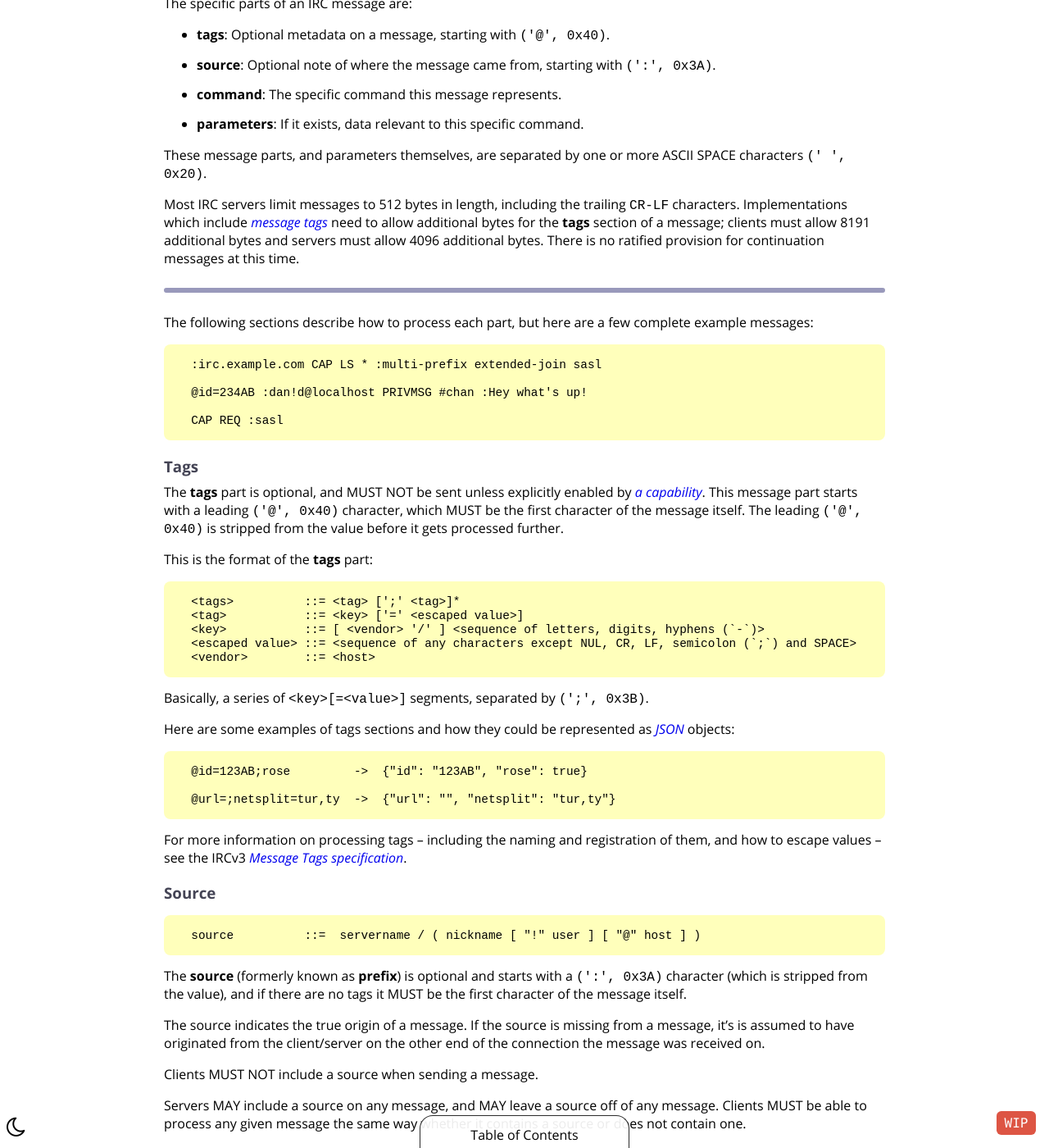
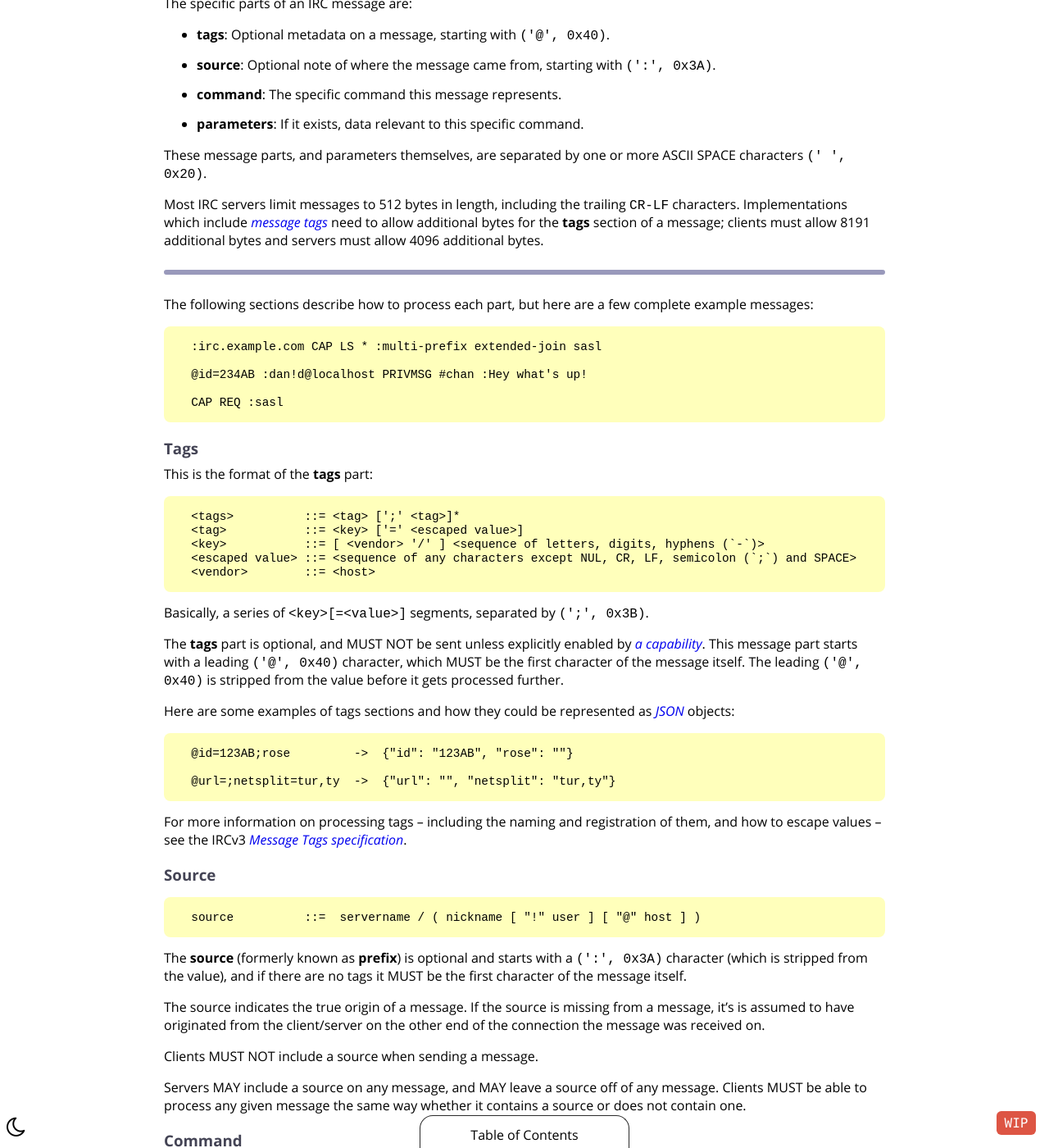
Before and after one commit to ircdocs/modern-irc, a Jekyll site: the page built from index.md, in a window 1280 px wide and 1400 px high, scrolled down 7652 px. Shown: the whole window at 82% size. Built offline with Jekyll 4.4.1, drawn with Linux system fonts in a browser that asks for light colours; some of the changed text lies outside the part shown.

Commit message:
Do the things

```diff
--- a/index.md
+++ b/index.md
@@ -283,7 +283,7 @@ The specific parts of an IRC message are:
 
 These message parts, and parameters themselves, are separated by one or more ASCII SPACE characters `(' ', 0x20)`.
 
-Most IRC servers limit messages to 512 bytes in length, including the trailing `CR-LF` characters. Implementations which include [message tags](https://ircv3.net/specs/extensions/message-tags.html) need to allow additional bytes for the **tags** section of a message; clients must allow 8191 additional bytes and servers must allow 4096 additional bytes. There is no ratified provision for continuation messages at this time.
+Most IRC servers limit messages to 512 bytes in length, including the trailing `CR-LF` characters. Implementations which include [message tags](https://ircv3.net/specs/extensions/message-tags.html) need to allow additional bytes for the **tags** section of a message; clients must allow 8191 additional bytes and servers must allow 4096 additional bytes.
 
 ---
 
@@ -298,8 +298,6 @@ The following sections describe how to process each part, but here are a few com
 
 ### Tags
 
-The **tags** part is optional, and MUST NOT be sent unless explicitly enabled by [a capability](#capability-negotiation). This message part starts with a leading `('@', 0x40)` character, which MUST be the first character of the message itself. The leading `('@', 0x40)` is stripped from the value before it gets processed further.
-
 This is the format of the **tags** part:
 
       <tags>          ::= <tag> [';' <tag>]*
@@ -310,9 +308,11 @@ This is the format of the **tags** part:
 
 Basically, a series of `<key>[=<value>]` segments, separated by `(';', 0x3B)`.
 
+The **tags** part is optional, and MUST NOT be sent unless explicitly enabled by [a capability](#capability-negotiation). This message part starts with a leading `('@', 0x40)` character, which MUST be the first character of the message itself. The leading `('@', 0x40)` is stripped from the value before it gets processed further.
+
 Here are some examples of tags sections and how they could be represented as [JSON](https://www.json.org/) objects:
 
-      @id=123AB;rose         ->  {"id": "123AB", "rose": true}
+      @id=123AB;rose         ->  {"id": "123AB", "rose": ""}
 
       @url=;netsplit=tur,ty  ->  {"url": "", "netsplit": "tur,ty"}
 
@@ -343,14 +343,14 @@ Information on specific commands / numerics can be found in the [Client Messages
 
 ### Parameters
 
-**Parameters** (or 'params') are extra pieces of information added to the end of a message. These parameters generally make up the 'data' portion of the message. What specific parameters mean changes for every single message.
-
 This is the format of the **parameters** part:
 
       parameter       ::=  *( SPACE middle ) [ SPACE ":" trailing ]
       nospcrlfcl      ::=  <sequence of any characters except NUL, CR, LF, colon (`:`) and SPACE>
       middle          ::=  nospcrlfcl *( ":" / nospcrlfcl )
       trailing        ::=  *( ":" / " " / nospcrlfcl )
+
+**Parameters** (or 'params') are extra pieces of information added to the end of a message. These parameters generally make up the 'data' portion of the message. What specific parameters mean changes for every single message.
 
 Parameters are a series of values separated by one or more ASCII SPACE characters `(' ', 0x20)`. However, this syntax is insufficient in two cases: a parameter that contains one or more spaces, and an empty parameter. To permit such parameters, the final parameter can be prepended with a `(':', 0x3A)` character, in which case that character is stripped and the rest of the message is treated as the final parameter, including any spaces it contains. Parameters that contain spaces, are empty, or begin with a `':'` character MUST be sent with a preceding `':'`; in other cases the use of a preceding `':'` on the final parameter is OPTIONAL.
 
```
